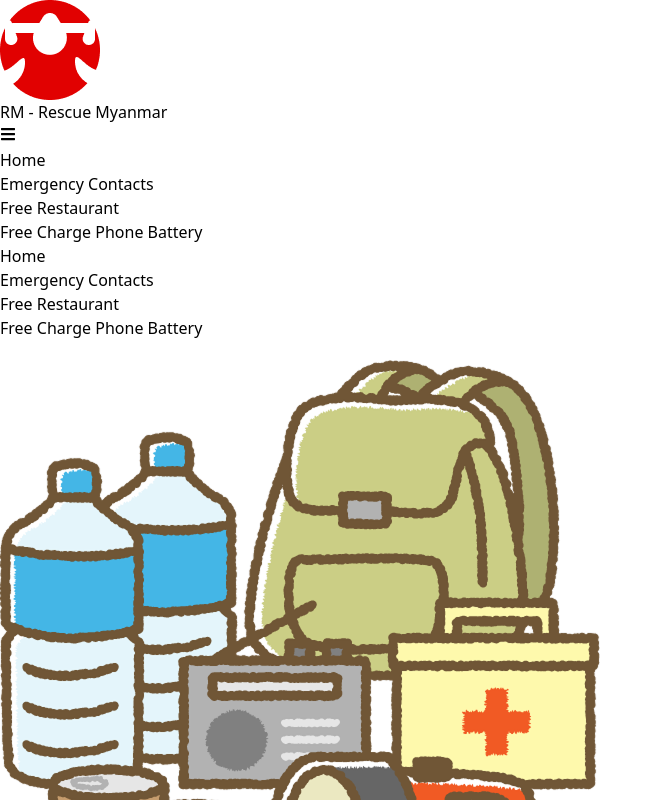
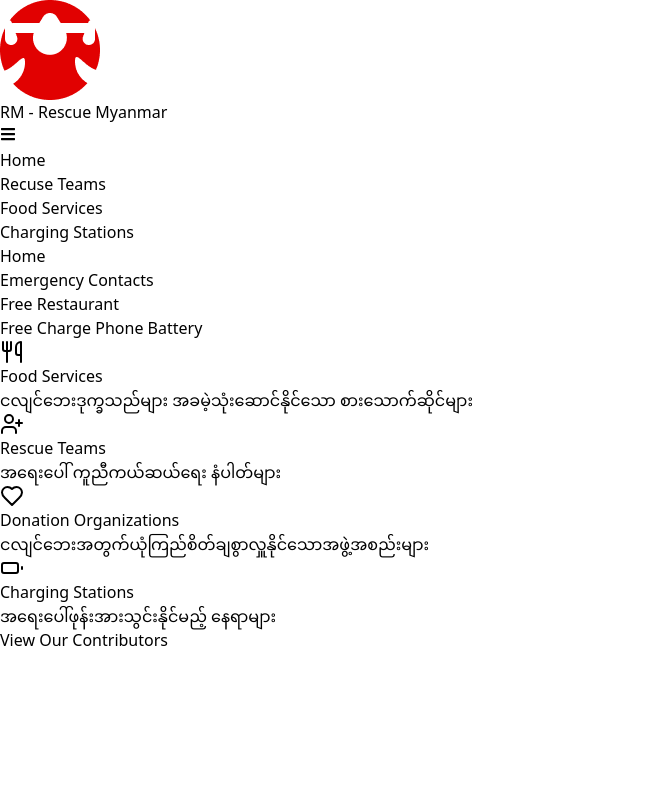
Before and after one commit to thawzinhtut1901/RM-Rescue-Myanmar, a React (Vite) app: page /home in a window 1280 px wide. Shown: the top 800 px of the page, without its empty margins (0-663 px from the left). Built offline with nearby package versions, Linux system fonts and the light colour scheme.

Commit message:
update home page and menu

```diff
--- a/package.json
+++ b/package.json
@@ -10,6 +10,8 @@
     "preview": "vite preview"
   },
   "dependencies": {
+    "axios": "^1.8.4",
+    "lucide-react": "^0.486.0",
     "react": "^19.0.0",
     "react-dom": "^19.0.0",
     "react-icons": "^5.5.0",
--- a/src/Layouts/HomeLayout.jsx
+++ b/src/Layouts/HomeLayout.jsx
@@ -1,6 +1,7 @@
 import React from 'react'
 import { Navigation } from '../components'
 import { Outlet } from 'react-router'
+import Footer from '../components/Footer'
 
 const HomeLayout = () => {
   return (
@@ -8,6 +9,7 @@
         <Navigation/>
 
         <Outlet/>
+        <Footer/>
     </div>
   )
 }
--- a/src/Page/FreeChargePhoneBattery.jsx
+++ b/src/Page/FreeChargePhoneBattery.jsx
@@ -7,7 +7,7 @@
   return (
     <>
       <h2 className='my-10 font-semibold text-2xl text-center'>အရေးပေါ်ဖုန်းအားသွင်းနိုင်မည့် နေရာများ</h2>
-      <div className="gap-4 sm:gap-6 grid grid-cols-1 sm:grid-cols-2 lg:grid-cols-1 mx-auto my-4 sm:my-6 px-2 sm:px-4 max-w-screen-lg container">
+      <div className="gap-4 sm:gap-6 grid grid-cols-1 sm:grid-cols-2 lg:grid-cols-1 mx-auto my-4 sm:my-6 px-2 sm:px-4 container">
         {regions.map((region, index) => (
           <div
             key={index}
--- a/src/Page/Home.jsx
+++ b/src/Page/Home.jsx
@@ -1,9 +1,42 @@
 import React from "react";
 import homeImage from "../assets/images/home.png";
+import { Utensils, UserPlus, Heart, Battery } from "lucide-react"
+import { Link } from "react-router";
 
 const Home = () => {
+  const services = [
+    {
+      title: "Food Services",
+      description: "ငလျင်ဘေးဒုက္ခသည်များ အခမဲ့သုံးဆောင်နိုင်သော စားသောက်ဆိုင်များ",
+      icon: <Utensils className="h-6 w-6 text-white" />,
+      color: "bg-green-500",
+      link: "/free-restaurant"
+    },
+    {
+      title: "Rescue Teams",
+      description: "အရေးပေါ် ကူညီကယ်ဆယ်ရေး နံပါတ်များ",
+      icon: <UserPlus className="h-6 w-6 text-white" />,
+      color: "bg-yellow-500",
+      link: "/emergency-contacts"
+    },
+    {
+      title: "Donation Organizations",
+      description: "ငလျင်ဘေးအတွက်ယုံကြည်စိတ်ချစွာလှူနိုင်သောအဖွဲ့အစည်းများ",
+      icon: <Heart className="h-6 w-6 text-white" />,
+      color: "bg-red-500",
+    },
+    {
+      title: "Charging Stations",
+      description: "အရေးပေါ်ဖုန်းအားသွင်းနိုင်မည့် နေရာများ",
+      icon: <Battery className="h-6 w-6 text-white" />,
+      color: "bg-emerald-500",
+      link: "/free-charge-phone-battery"
+    },
+  ]
+
   return (
-    <div className="flex md:flex-row flex-col justify-center items-center p-4 md:p-8">
+    <>
+      {/* <div className="flex md:flex-row flex-col justify-center items-center p-4 md:p-8">
         <div className="flex md:flex-row flex-col items-center bg-white p-6 md:p-10 rounded-lg w-full max-w-5xl">
           <img
             src={homeImage}
@@ -20,7 +53,23 @@
             </p>
           </div>
         </div>
+      </div> */}
+      <div className="container mx-auto px-4 py-8">
+        <div className="grid grid-cols-1 sm:grid-cols-2 lg:grid-cols-4 gap-6">
+          {services.map((service, index) => (
+            <div key={index} className="bg-white rounded-lg shadow-md p-6 transition-transform hover:translate-y-[-4px]">
+              <Link to={service.link}>
+                <div className={`${service.color} w-16 h-16 rounded-lg flex items-center justify-center mb-4`}>
+                  {service.icon}
                 </div>
+                <h3 className="text-xl font-semibold mb-1">{service.title}</h3>
+                <p className="text-gray-800 mb-2">{service.description}</p>
+              </Link>
+            </div>
+          ))}
+        </div>
+      </div>
+    </>
   );
 };
 
--- a/src/components/Footer.jsx
+++ b/src/components/Footer.jsx
@@ -1,25 +1,8 @@
 import React from "react";
-import { useNavigate } from "react-router";
 
-const navigate = useNavigate;
 const Footer = () => {
   return (
-    <div className="bg-blue-950">
-      <div class="text-center">
-        <p
-          onClick={() => {
-            navigate("/");
-          }}
-          class="flex items-center justify-center mb-5 text-2xl font-semibold text-gray-900"
-        >
-          Emergency Contact List
-        </p>
-
-        <span class="block text-sm text-center text-gray-500">
-          © 2025 Save Myanmar Earth Quake. All Rights Reserved.
-        </span>
-      </div>
-    </div>
+    <p className='font-semibold text-md text-red-500 text-center mb-5'>View Our Contributors</p>
   );
 };
 
--- a/src/components/Navigation.jsx
+++ b/src/components/Navigation.jsx
@@ -21,11 +21,11 @@
         </button>
 
         {/* Desktop menu */}
-        <div className='hidden md:flex gap-x-4 lg:gap-x-10 text-sm lg:text-base cursor-pointer'>
+        <div className='hidden md:flex gap-x-4 lg:gap-x-8 text-sm lg:text-base cursor-pointer'>
             <h1 onClick={() => navigate("/")} className={`hover:text-red-200 hover:underline ${location.pathname === "/home" ? "text-red-200 underline" : ""}`}>Home</h1>
-            <h1 onClick={() => navigate("/emergency-contacts")} className={`hover:text-red-200 hover:underline ${location.pathname === "/emergency-contacts" ? "text-red-200 underline" : ""}`}>Emergency Contacts</h1>
-            <h1 onClick={() => navigate("/free-restaurant")} className={`hover:text-red-200 hover:underline ${location.pathname === "/free-restaurant" ? "text-red-200 underline" : ""}`}>Free Restaurant</h1>
-            <h1 onClick={() => navigate("/free-charge-phone-battery")}  className={`hover:text-red-200 hover:underline ${location.pathname === "/free-charge-phone-battery" ? "text-red-200 underline" : ""}`}>Free Charge Phone Battery</h1>
+            <h1 onClick={() => navigate("/emergency-contacts")} className={`hover:text-red-200 hover:underline ${location.pathname === "/emergency-contacts" ? "text-red-200 underline" : ""}`}>Recuse Teams</h1>
+            <h1 onClick={() => navigate("/free-restaurant")} className={`hover:text-red-200 hover:underline ${location.pathname === "/free-restaurant" ? "text-red-200 underline" : ""}`}>Food Services</h1>
+            <h1 onClick={() => navigate("/free-charge-phone-battery")}  className={`hover:text-red-200 hover:underline ${location.pathname === "/free-charge-phone-battery" ? "text-red-200 underline" : ""}`}>Charging Stations</h1>
         </div>
 
         {/* Mobile menu */}
```
Also changed, not shown: 1 other file (tests, documents, lock files or other folders). Lines whose indentation alone changed are shown as unchanged.
